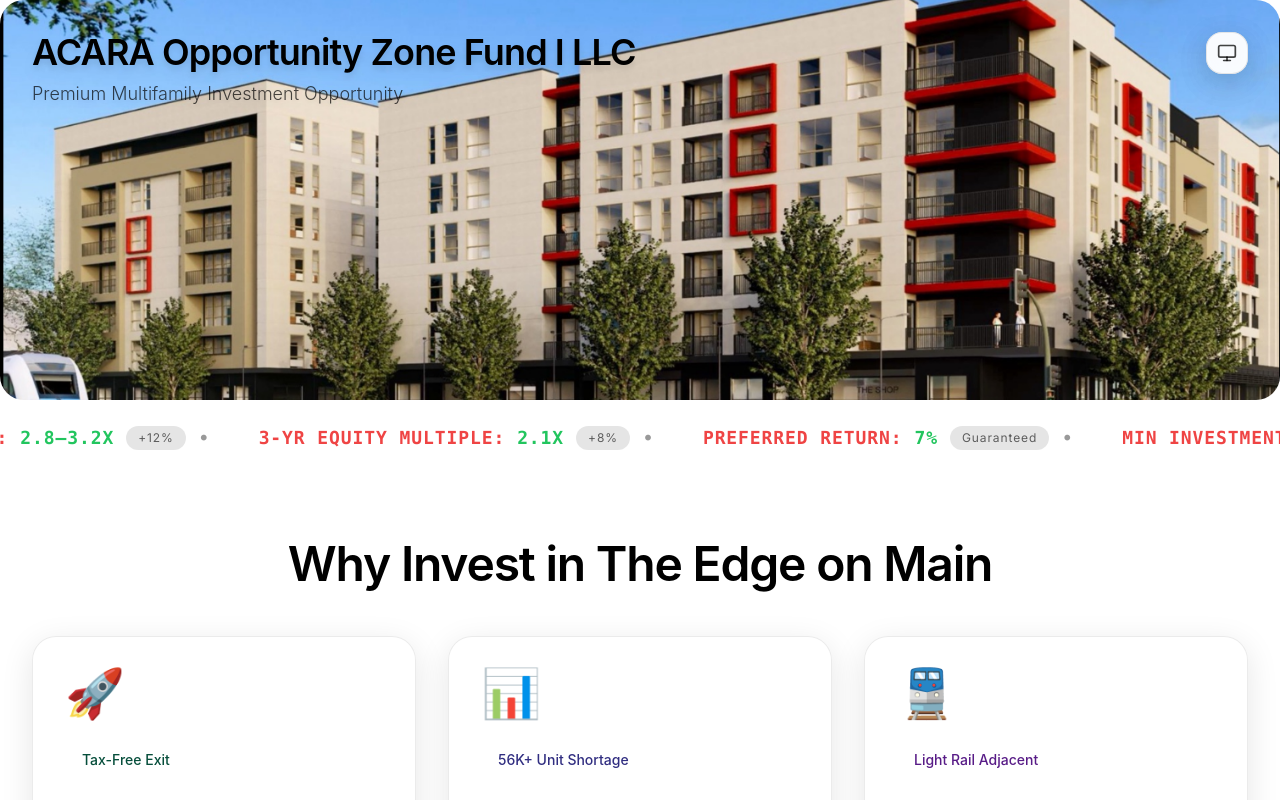
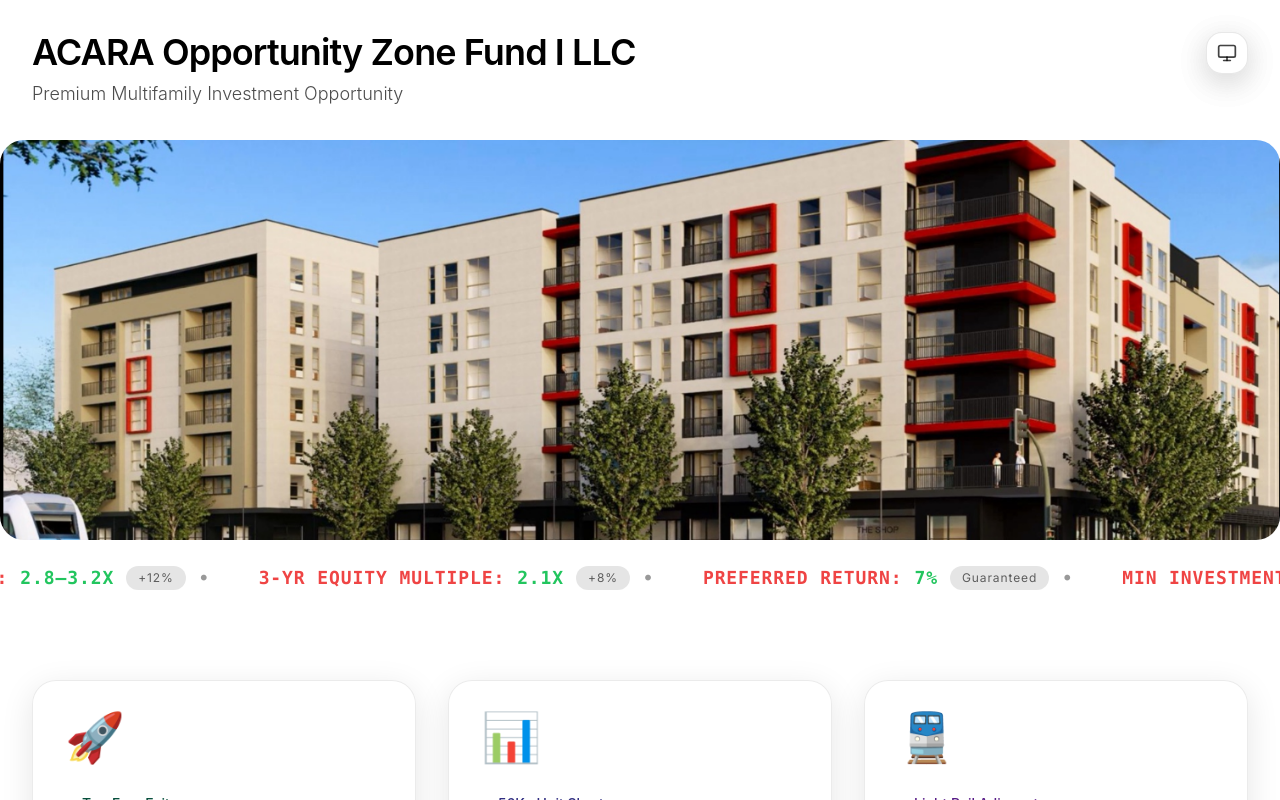
Before and after one commit to paramvora-myacara/oz-dev-dash, a Next.js app: page / in a window 1280 px wide. Built offline with nearby package versions, Linux system fonts and the light colour scheme.

Commit message:
remove useless headings, make text not grey

```diff
--- a/src/app/page.tsx
+++ b/src/app/page.tsx
@@ -107,13 +107,13 @@
   return (
     <div className="min-h-screen bg-white dark:bg-black">
       {/* Header with Title */}
-      <header className="absolute top-0 left-0 right-0 z-30 p-8">
+      <header className="relative z-30 p-8 bg-white dark:bg-black">
         <div className="flex justify-between items-start">
           <div>
-            <h1 className="text-3xl md:text-4xl font-semibold text-black dark:text-white drop-shadow-lg tracking-tight">
+            <h1 className="text-3xl md:text-4xl font-semibold text-black dark:text-white tracking-tight">
               ACARA Opportunity Zone Fund I LLC
             </h1>
-            <p className="text-lg text-black/70 dark:text-white/70 mt-2 drop-shadow-md font-light">
+            <p className="text-lg text-black/70 dark:text-white/70 mt-2 font-light">
               Premium Multifamily Investment Opportunity
             </p>
           </div>
@@ -158,9 +158,6 @@
       {/* Three Compelling Reasons Cards */}
       <section className="py-16 px-8 bg-white dark:bg-black">
         <div className="max-w-7xl mx-auto">
-          <h2 className="text-5xl font-semibold text-center mb-12 text-black dark:text-white tracking-tight">
-            Why Invest in The Edge on Main
-          </h2>
           <div className="grid grid-cols-1 md:grid-cols-3 gap-8">
             {compellingReasons.map((reason, idx) => (
               <div
@@ -191,7 +188,7 @@
             Executive Summary
           </h2>
           <div className="glass-card rounded-3xl p-8 bg-gradient-to-br from-gray-50 to-gray-100 dark:from-gray-900/20 dark:to-gray-800/20 border border-black/10 dark:border-white/10">
-            <div className="prose prose-xl max-w-none text-black/70 dark:text-white/70">
+            <div className="prose prose-xl max-w-none text-black dark:text-white">
               <p className="text-2xl leading-relaxed mb-6 italic font-light">
                 &quot;What if we could solve Arizona&apos;s housing crisis while creating generational wealth for our investors?&quot;
               </p>
@@ -220,9 +217,6 @@
       {/* Investment Cards Section */}
       <section className="py-16 px-4 bg-white dark:bg-black">
         <div className="max-w-8xl mx-auto">
-          <h2 className="text-5xl font-semibold text-center mb-12 text-black dark:text-white tracking-tight">
-            Investment Details
-          </h2>
           <div className="grid grid-cols-1 md:grid-cols-2 lg:grid-cols-4 gap-8">
             {investmentCards.map((card, idx) => (
               <Link key={card.id} href={`/details/${card.id}`}>
```
